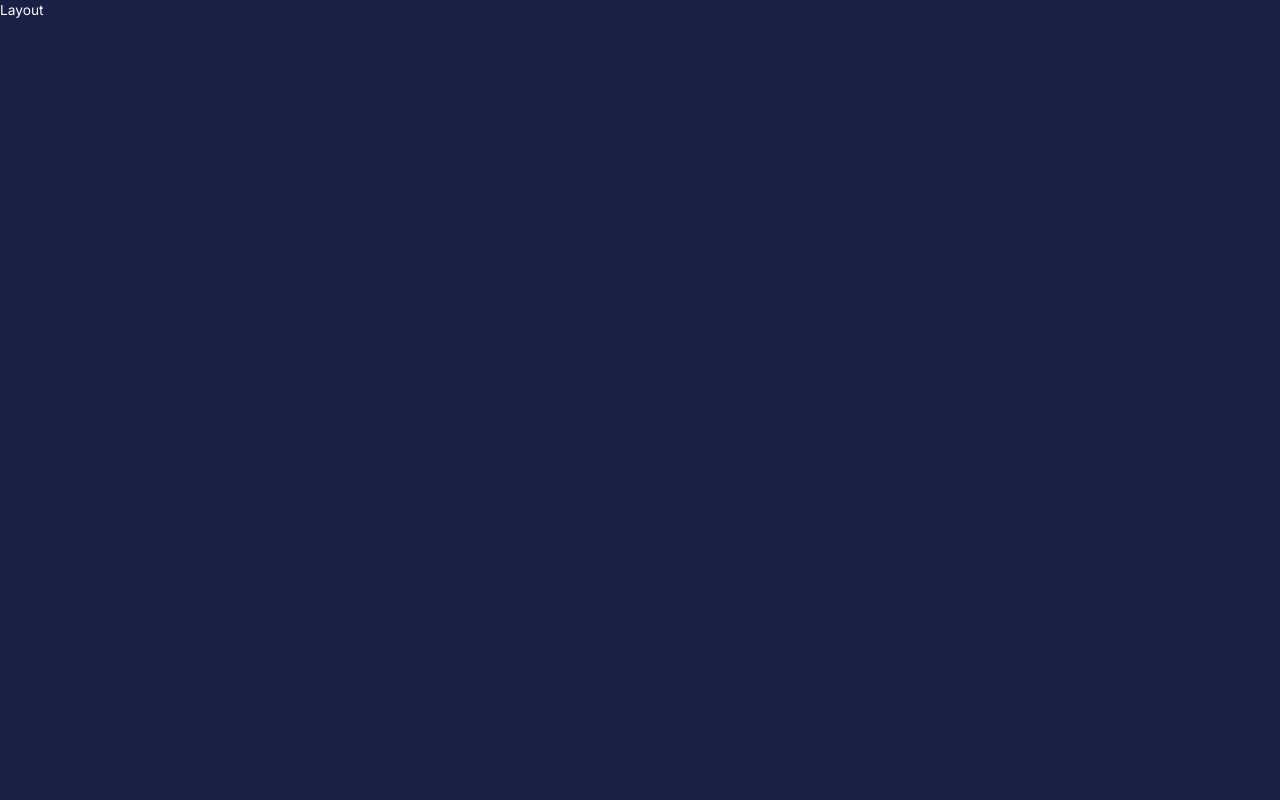
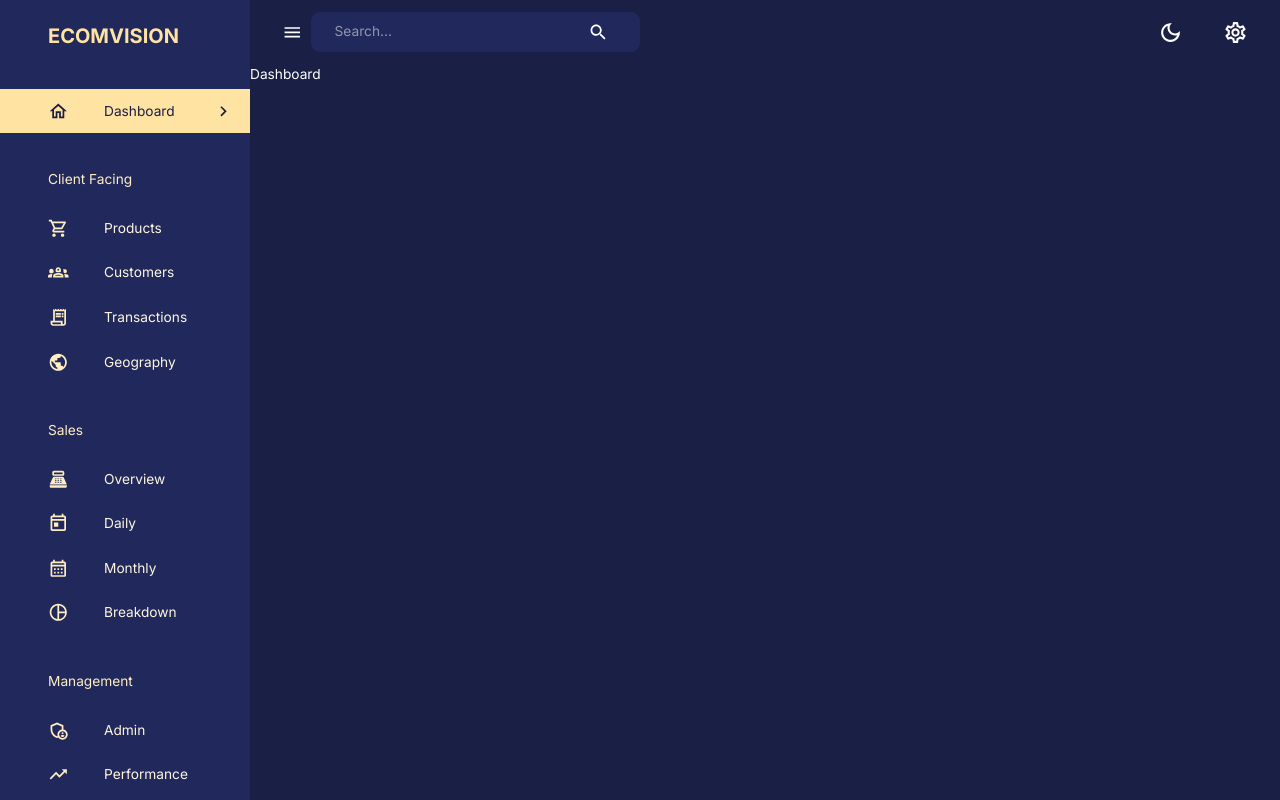
Before and after one commit to Yanuarprayoga9/fullstack-backend-focused_admin-dashboard, a React (Vite) app in the folder frontend/: page /dashboard in a window 1280 px wide. Built offline with nearby package versions, Linux system fonts and the light colour scheme.

Commit message:
setting up component

```diff
--- /dev/null
+++ b/frontend/src/components/FlexBetween.jsx
@@ -0,0 +1,10 @@
+
+import { Box } from "@mui/material";
+import styled from "@emotion/styled";
+const FlexBetween = styled(Box)({
+  display: "flex",
+  justifyContent: "space-between",
+  alignItems: "center",
+});
+
+export default FlexBetween;
--- /dev/null
+++ b/frontend/src/components/Navbar.jsx
@@ -0,0 +1,72 @@
+import React, { useState } from "react";
+import {
+  LightModeOutlined,
+  DarkModeOutlined,
+  Menu as MenuIcon,
+  Search,
+  SettingsOutlined,
+  ArrowDropDownOutlined,
+} from "@mui/icons-material";
+import FlexBetween from "./FlexBetween";
+import { useDispatch } from "react-redux";
+import { setMode } from "../state/index";
+import { useTheme } from "@emotion/react";
+import { AppBar, IconButton, Toolbar, InputBase } from "@mui/material";
+
+const Navbar = () => {
+  const dispatch = useDispatch();
+  const theme = useTheme();
+
+
+  return (
+    <AppBar
+      sx={{
+        position: "static",
+        background: "none",
+        boxShadow: "none",
+      }}
+    >
+      <Toolbar
+        sx={{
+          justifyContent: "space-between"
+        }}
+      >
+        <FlexBetween>
+          <IconButton onClick={() => console.log("open/close")}>
+            <MenuIcon />
+          </IconButton>
+          <FlexBetween
+            backgroundColor={theme.palette.background.alt}
+            borderRadius="9px"
+            gap="3rem"
+            p="0.1rem 1.5rem"
+          >
+            <InputBase placeholder="Search..." />
+            <IconButton>
+              <Search />
+            </IconButton>
+          </FlexBetween>
+        </FlexBetween>
+
+        {/* RIGHT SIDE */}
+        <FlexBetween
+          gap={"1.5rem"}
+        >
+          <IconButton onClick={() => dispatch(setMode())}>
+            {theme.palette.mode === "dark" ? (
+              <DarkModeOutlined sx={{ fontSize: "25px" }} />
+            ) : (
+              <LightModeOutlined sx={{ fontSize: "25px" }} />
+            )}
+          </IconButton>
+          <IconButton>
+            <SettingsOutlined sx={{ fontSize: "25px" }} />
+          </IconButton>
+        </FlexBetween>
+
+      </Toolbar>
+    </AppBar>
+  )
+}
+
+export default Navbar
--- /dev/null
+++ b/frontend/src/components/Sidebar.jsx
@@ -0,0 +1,204 @@
+import React from "react";
+import {
+    Box,
+    Divider,
+    Drawer,
+    IconButton,
+    List,
+    ListItem,
+    ListItemButton,
+    ListItemIcon,
+    ListItemText,
+    Typography,
+    useTheme,
+} from "@mui/material";
+import {
+    SettingsOutlined,
+    ChevronLeft,
+    ChevronRightOutlined,
+    HomeOutlined,
+    ShoppingCartOutlined,
+    Groups2Outlined,
+    ReceiptLongOutlined,
+    PublicOutlined,
+    PointOfSaleOutlined,
+    TodayOutlined,
+    CalendarMonthOutlined,
+    AdminPanelSettingsOutlined,
+    TrendingUpOutlined,
+    PieChartOutlined,
+} from "@mui/icons-material";
+import { useEffect, useState } from "react";
+import { useLocation, useNavigate } from "react-router-dom";
+import FlexBetween from "./FlexBetween";
+
+const navItems = [
+    {
+      text: "Dashboard",
+      icon: <HomeOutlined />,
+    },
+    {
+      text: "Client Facing",
+      icon: null,
+    },
+    {
+      text: "Products",
+      icon: <ShoppingCartOutlined />,
+    },
+    {
+      text: "Customers",
+      icon: <Groups2Outlined />,
+    },
+    {
+      text: "Transactions",
+      icon: <ReceiptLongOutlined />,
+    },
+    {
+      text: "Geography",
+      icon: <PublicOutlined />,
+    },
+    {
+      text: "Sales",
+      icon: null,
+    },
+    {
+      text: "Overview",
+      icon: <PointOfSaleOutlined />,
+    },
+    {
+      text: "Daily",
+      icon: <TodayOutlined />,
+    },
+    {
+      text: "Monthly",
+      icon: <CalendarMonthOutlined />,
+    },
+    {
+      text: "Breakdown",
+      icon: <PieChartOutlined />,
+    },
+    {
+      text: "Management",
+      icon: null,
+    },
+    {
+      text: "Admin",
+      icon: <AdminPanelSettingsOutlined />,
+    },
+    {
+      text: "Performance",
+      icon: <TrendingUpOutlined />,
+    },
+  ];
+
+const Sidebar = ({
+    drawerWidth,
+    isSidebarOpen,
+    setIsSidebarOpen,
+    isNonMobile,
+}) => {
+    const { pathname } = useLocation();
+    const [active, setActive] = useState("");
+    const navigate = useNavigate();
+    const theme = useTheme();
+
+    useEffect(() => {
+        setActive(pathname.substring(1));
+    }, [pathname]);
+
+    return (
+        <Box component="nav">
+            {isSidebarOpen && (
+                <Drawer
+                    open={isSidebarOpen}
+                    onClose={() => setIsSidebarOpen(false)}
+                    variant="persistent"
+                    anchor="left"
+                    sx={{
+                        width: drawerWidth,
+                        "& .MuiDrawer-paper": {
+                            color: theme.palette.secondary[200],
+                            backgroundColor: theme.palette.background.alt,
+                            boxSixing: "border-box",
+                            borderWidth: isNonMobile ? 0 : "2px",
+                            width: drawerWidth,
+                        },
+                    }}
+                >
+
+
+                    <Box width="100%">
+                        <Box m="1.5rem 2rem 2rem 3rem">
+                            <FlexBetween color={theme.palette.secondary.main}>
+                                <Box display="flex" alignItems="center" gap="0.5rem">
+                                    <Typography variant="h4" fontWeight="bold">
+                                        ECOMVISION
+                                    </Typography>
+                                </Box>
+                                {!isNonMobile && (
+                                    <IconButton onClick={() => setIsSidebarOpen(!isSidebarOpen)}>
+                                        <ChevronLeft />
+                                    </IconButton>
+                                )}
+                            </FlexBetween>
+                        </Box>
+
+                        <List>
+                            {navItems.map(({ text, icon }) => {
+                                if (!icon) {
+                                    return (
+                                        <Typography key={text} sx={{ m: "2.25rem 0 1rem 3rem" }}>
+                                            {text}
+                                        </Typography>
+                                    );
+                                }
+                                const lcText = text.toLowerCase();
+
+                                return (
+                                    <ListItem key={text} disablePadding>
+                                        <ListItemButton
+                                            onClick={() => {
+                                                navigate(`/${lcText}`);
+                                                setActive(lcText);
+                                            }}
+                                            sx={{
+                                                backgroundColor:
+                                                    active === lcText
+                                                        ? theme.palette.secondary[300]
+                                                        : "transparent",
+                                                color:
+                                                    active === lcText
+                                                        ? theme.palette.primary[600]
+                                                        : theme.palette.secondary[100],
+                                            }}
+                                        >
+                                            <ListItemIcon
+                                                sx={{
+                                                    ml: "2rem",
+                                                    color:
+                                                        active === lcText
+                                                            ? theme.palette.primary[600]
+                                                            : theme.palette.secondary[200],
+                                                }}
+                                            >
+                                                {icon}
+                                            </ListItemIcon>
+                                            <ListItemText primary={text} />
+                                            {active === lcText && (
+                                                <ChevronRightOutlined sx={{ ml: "auto" }} />
+                                            )}
+                                        </ListItemButton>
+                                    </ListItem>
+                                );
+                            })}
+                        </List>
+                    </Box>
+                </Drawer>
+            )}
+
+        </Box>
+
+    );
+};
+
+export default Sidebar;
--- a/frontend/src/scenes/layout/index.jsx
+++ b/frontend/src/scenes/layout/index.jsx
@@ -1,7 +1,30 @@
+// import { useState } from "react";
+import { Box, useMediaQuery } from "@mui/material";
+import { Outlet } from "react-router-dom";
+import Navbar from "../../components/Navbar";
+import Sidebar from "../../components/Sidebar";
+import { useState } from "react";
+
 const Layout = () => {
+  const isNonMobile = useMediaQuery("(min-width: 600px)");
+  const [isSidebarOpen, setIsSidebarOpen] = useState(true);
   return (
-    <div>Layout</div>
-  )
-}
+    <Box display={isNonMobile ? "flex" : "block"} width="100%" height="100%">
+      <Sidebar
+        isNonMobile={isNonMobile}
+        drawerWidth="250px"
+        isSidebarOpen={isSidebarOpen}
+        setIsSidebarOpen={setIsSidebarOpen}
+      />
+      <Box flexGrow={1}>
+        <Navbar
+          isSidebarOpen={isSidebarOpen}
+          setIsSidebarOpen={setIsSidebarOpen}
+        />
+        <Outlet />
+      </Box>
+    </Box>
+  );
+};
 
-export default Layout
+export default Layout;
```
Also changed, not shown: frontend/src/components/StatBox.jsx (added, +10 -0 lines), frontend/src/components/BreakdownChart.jsx (added), frontend/src/components/DataGridCustomColumnMenu.jsx (added), frontend/src/components/DataGridCustomToolbar.jsx (added), frontend/src/components/Header.jsx (added), frontend/src/components/OverviewChart.jsx (added).
